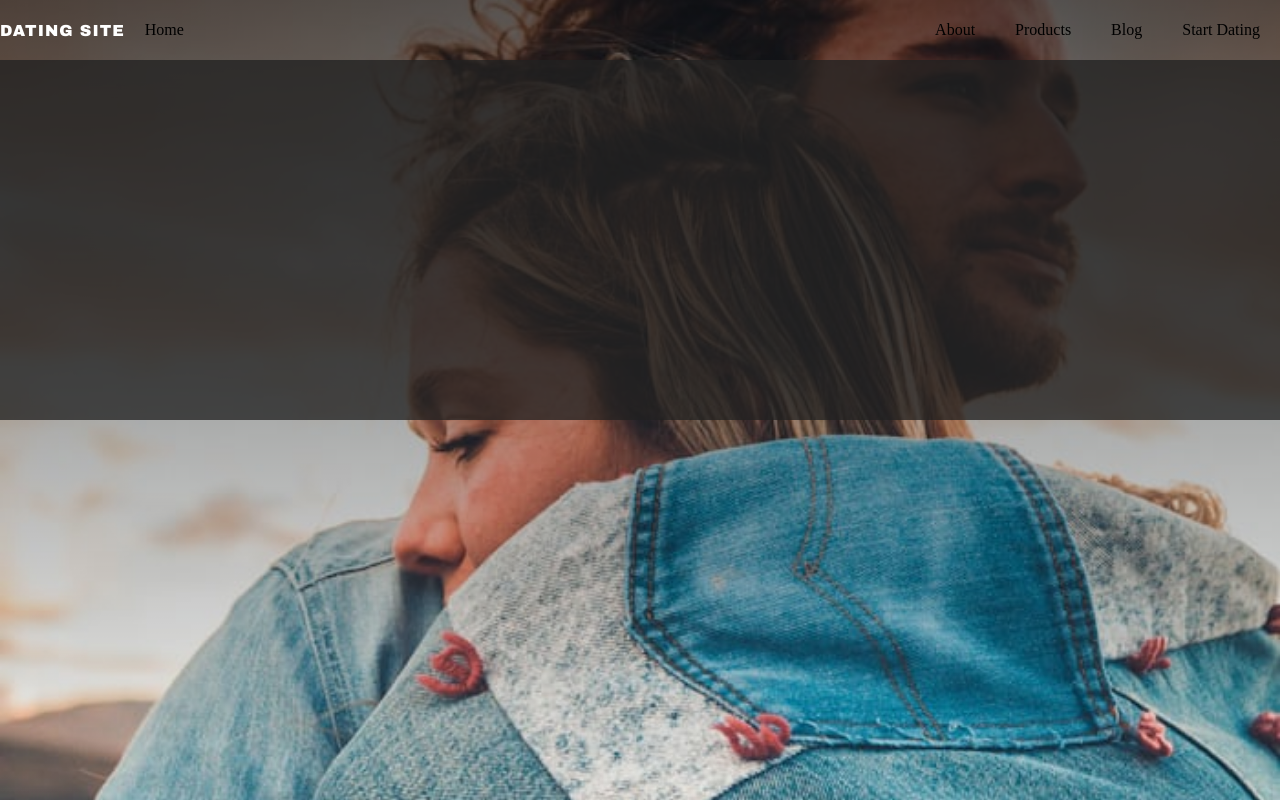
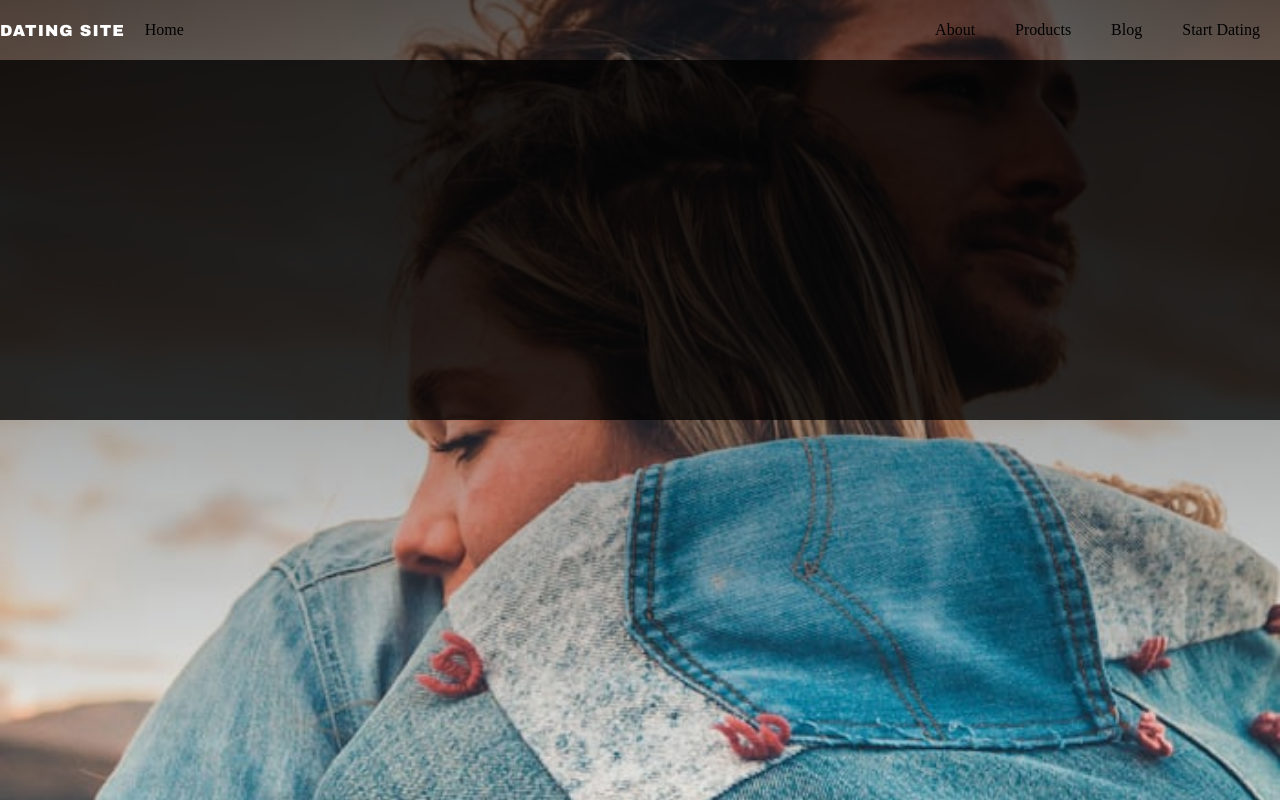
Before and after one commit to realmykeeb/dating.github.io, a plain HTML site: page index.html in a window 1280 px wide. Drawn offline with Linux system fonts and the light colour scheme.

Commit message:
Update index.html

```diff
--- a/index.html
+++ b/index.html
@@ -42,7 +42,7 @@
 height: 360px;
 position: absolute;
 left: 0;
-background: rgb(34 34 34 / 76%);
+background: rgb(0 0 0 / 76%);
 width: 100%;
 "></div>
    </section>
```
